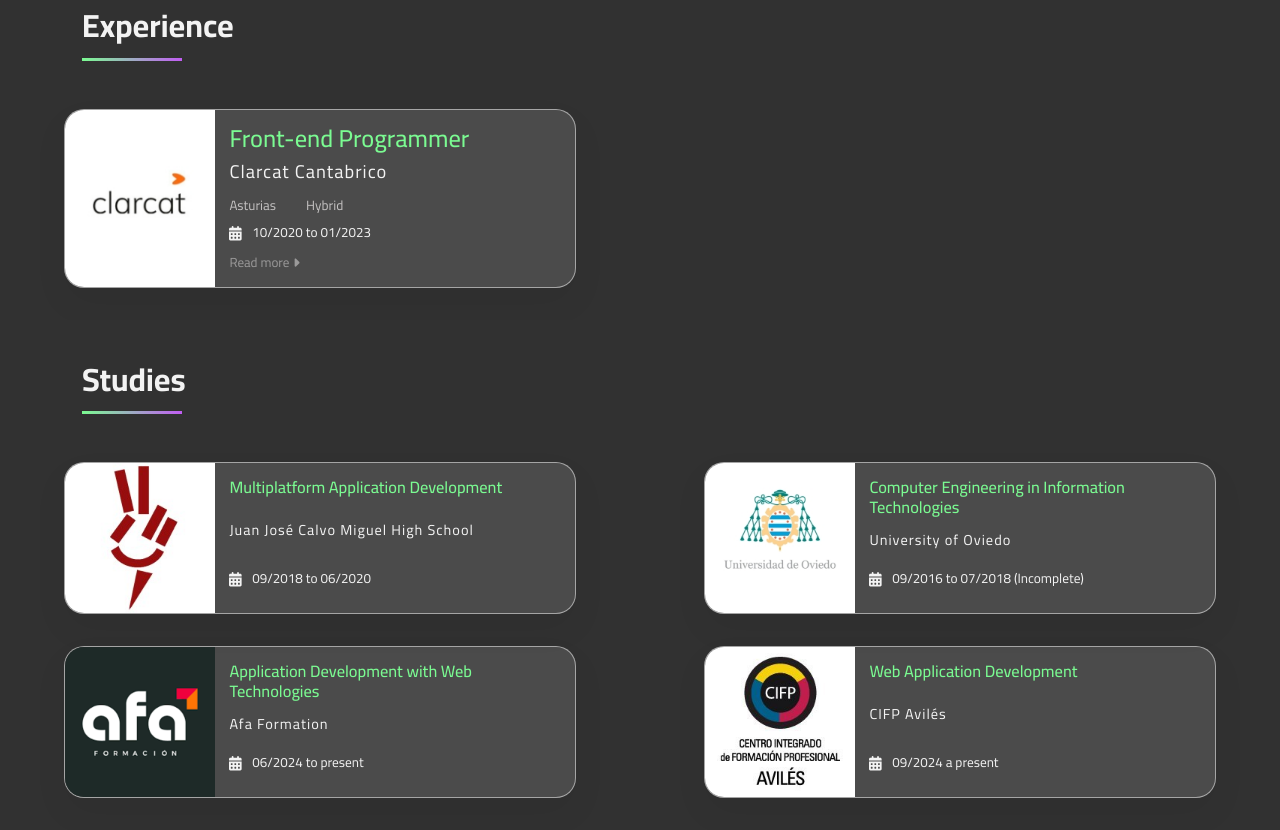
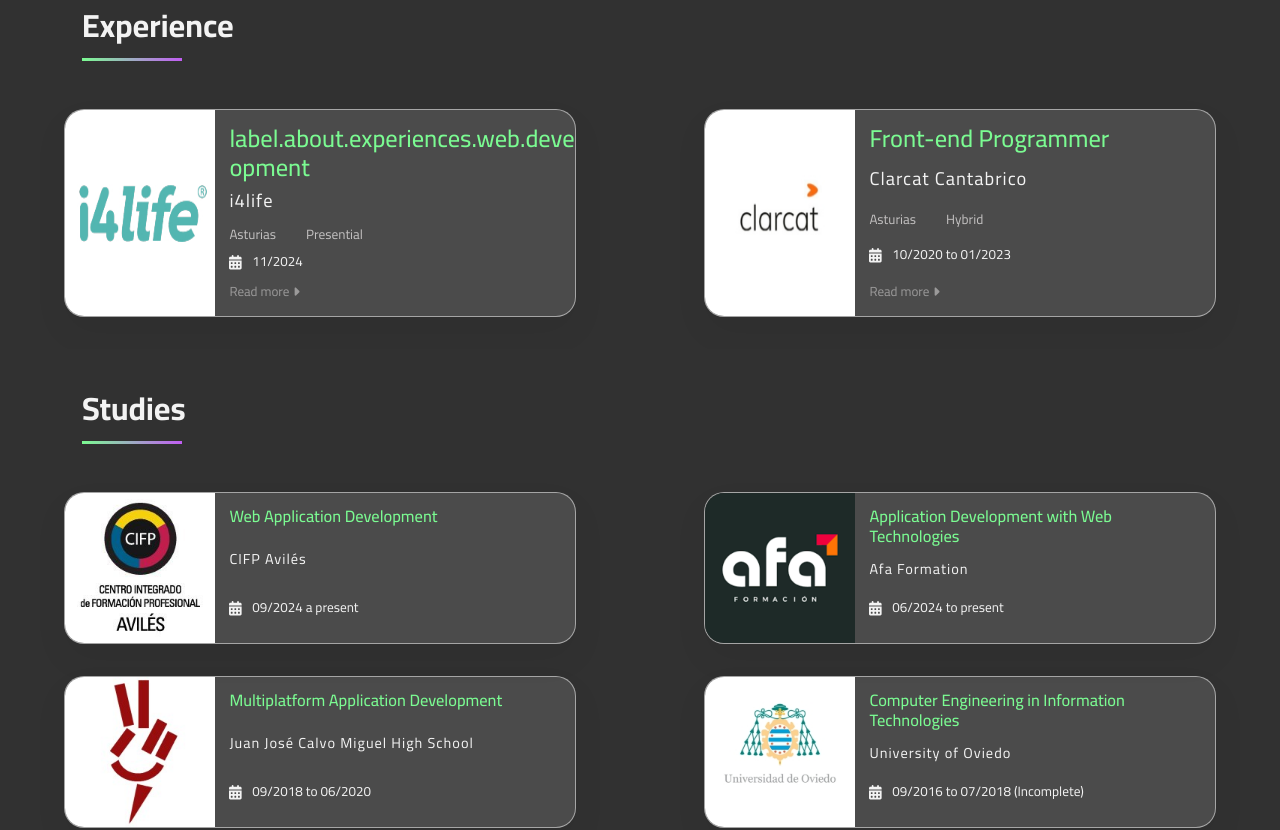
Before and after one commit to miguelcalvoruiz/PortfolioAngular, an Angular app: page /aboutMe in a window 1280 px wide. Shown: the part 640-1470 px from the top of the page. Built offline with nearby package versions, Linux system fonts and the light colour scheme.

Commit message:
add new experience and improve somo configs

```diff
--- a/src/app/components/about-me/about-me.component.css
+++ b/src/app/components/about-me/about-me.component.css
@@ -78,7 +78,7 @@
 }
 
 .card-img>img {
-    object-fit: cover;
+    object-fit: fill;
     height: 100%;
     width: 100%;
 }
@@ -215,6 +215,7 @@
     display: flex;
     justify-content: center;
     align-items: center;
+    overflow: hidden;
     background-color: var(--soft-black);
 }
 
--- a/src/app/components/home/home.component.ts
+++ b/src/app/components/home/home.component.ts
@@ -45,8 +45,10 @@ export class HomeComponent implements OnInit {
     }, this.delay);
 
     if (!this.isDeleting && this.text === this.fullTranslatedText) {
-      this.isDeleting = true;
-      this.delay = 200;
+      setTimeout(() => {
+        this.isDeleting = true;
+        this.delay = 50;
+      }, 2000);
     } else if (this.isDeleting && this.text === '') {
       this.isDeleting = false;
       this.wordIndex++;
--- a/src/assets/config.json
+++ b/src/assets/config.json
@@ -39,6 +39,18 @@
         ],
         "studies": [
             {
+                "range": "label.about.studies.school.cifp.range",
+                "school": "label.about.studies.school.cifp",
+                "title": "label.about.studies.school.cifp.title",
+                "img": "assets/img/studies/cifp.jpg"
+            },
+            {
+                "range": "label.about.studies.school.afa.range",
+                "school": "label.about.studies.school.afa",
+                "title": "label.about.studies.school.afa.title",
+                "img": "assets/img/studies/afa.png"
+            },
+            {
                 "range": "label.about.studies.school.jjcm.range",
                 "school": "label.about.studies.school.jjcm",
                 "title": "label.about.studies.school.jjcm.title",
@@ -49,18 +61,6 @@
                 "school": "label.about.studies.school.uniovi",
                 "title": "label.about.studies.school.uniovi.title",
                 "img": "assets/img/studies/uniovi.jpg"
-            },
-            {
-                "range": "label.about.studies.school.afa.range",
-                "school": "label.about.studies.school.afa",
-                "title": "label.about.studies.school.afa.title",
-                "img": "assets/img/studies/afa.png"
-            },
-            {
-                "range": "label.about.studies.school.cifp.range",
-                "school": "label.about.studies.school.cifp",
-                "title": "label.about.studies.school.cifp.title",
-                "img": "assets/img/studies/cifp.jpg"
             }
         ],
         "courses": [
@@ -144,6 +144,15 @@
             }
         ],
         "experiences": [
+            {
+                "range": "label.about.experiences.i4life.range",
+                "company": "i4life",
+                "model": "label.about.experiences.presential",
+                "place": "Asturias",
+                "position": "label.about.experiences.web.development",
+                "description": "label.about.experiences.i4life.task",
+                "img": "assets/img/experience/i4life.jpg"
+            },
             {
                 "range": "label.about.experiences.clarcat.range",
                 "company": "Clarcat Cantabrico",
--- a/src/assets/translations/en.json
+++ b/src/assets/translations/en.json
@@ -42,11 +42,16 @@
     "label.about.courses.title.security": "Master in Computer Security. From 0 to Expert",
     "label.about.courses.title.hacking": "Ethical Hacking from Scratch",
     "label.about.courses.title.python": "Master in Python 3.x. Learn from 0 to EXPERT with Practice",
+    "label.about.experiences.hybrid": "Hybrid",
+    "label.about.experiences.presential": "Presential",
+    "label.about.experiences.remote": "Remote",
     "label.about.experiences.clarcat.range": "10/2020 to 01/2023",
-    "label.about.experiences.hybrid": "Hybrid",
     "label.about.experiences.read.more": "Read more",
     "label.about.experiences.front.end.programmer": "Front-end Programmer",
     "label.about.experiences.clarcat.task": "During my employment at Clarcat, I had the privilege of being part of a significant project as a Front-End Developer. My main responsibility involved developing screens in Angular, initially working with version 7 and later migrating to Angular 13. Throughout this process, I utilized libraries such as Angular Material and also implemented custom libraries to meet specific client requirements. Additionally, I undertook the execution of unit tests using Jasmine and Karma.<br>The project was structured with an architecture comprising a front-end part developed in Angular, a small front-end back-end in .Net, and the complete back-end also in .Net. Within the front-end back-end, I worked with translations and API calls.<br>In the project, we followed Agile methodologies and worked in monthly sprints controlled by the Azure DevOps platform. Moreover, we utilized Git as a code repository, facilitating project management and version control.",
+    "label.about.experiences.i4life.range": "11/2024",
+    "label.about.experiences.web.development ": "Web development",
+    "label.about.experiences.i4life.task": "During my internship at i4life, I worked on web development with WordPress, focusing on creating templates and detailed style customization using CSS. My main responsibilities included building websites for small businesses, assisting them in their digitalization process.<br>I used plugins like WooCommerce to implement and manage online stores, ensuring their proper configuration and functionality. Additionally, I participated in integrating various plugins to enhance the websites' capabilities, such as contact forms, booking systems, and SEO optimization.",
     "label.skills.data-base": "Databases",
     "label.skills.frameworks": "Frameworks",
     "label.skills.methodology": "Methodologies",
--- a/src/styles.css
+++ b/src/styles.css
@@ -62,6 +62,20 @@ section {
   background: linear-gradient(to right, #7bfb92, #c15df3);
 }
 
+::-webkit-scrollbar {
+  width: 0.5rem;
+}
+
+::-webkit-scrollbar-track {
+  background: var(--body-background);
+}
+
+::-webkit-scrollbar-thumb {
+  background: var(--black);
+  border-radius: 5px;
+}
+
+
 @media (min-width: 768px) {
   .container {
     max-width: 720px;
```
Also changed, not shown: src/assets/translations/es.json (+6 -1 lines), src/assets/img/experience/i4life.jpg (added), 1 other file (tests, documents, lock files or other folders).
